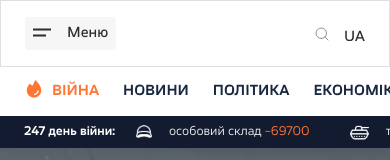
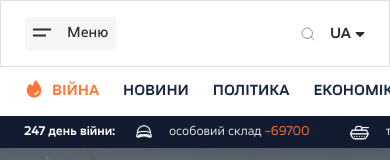
Before and after one commit to ihnatenkoo/News-Portal, a React (Vite) app: page / in a window 390 px wide. Shown: the top 160 px of the page. Built offline with nearby package versions, Linux system fonts and the light colour scheme.

Commit message:
Impl: open lang bar in header mobile

```diff
--- a/src/components/Header/TopBar/TopBar.module.scss
+++ b/src/components/Header/TopBar/TopBar.module.scss
@@ -98,18 +98,27 @@
 		}
 
 		.languages {
-			display: flex;
-			gap: 0 16px;
 			font-weight: 500;
 			font-size: 14px;
-			color: #b0b0b0;
+			color: var(--black);
 
-			span {
-				cursor: pointer;
+			&__title {
+				display: none;
+				font-weight: 600;
 			}
 
-			span.active {
-				color: var(--black);
+			&__list {
+				display: flex;
+				gap: 0 16px;
+
+				li {
+					color: #b0b0b0;
+					cursor: pointer;
+				}
+
+				li.active {
+					color: var(--black);
+				}
 			}
 		}
 	}
@@ -181,9 +190,24 @@
 			}
 
 			.languages {
-				flex-direction: column;
-				max-height: 14px;
+				padding-top: 2px;
+				max-height: 24px;
 				overflow: hidden;
+
+				&__title {
+					display: flex;
+					gap: 0 4px;
+					align-items: center;
+				}
+
+				&__list {
+					flex-direction: column;
+				}
+
+				&.open {
+					overflow: visible;
+					height: 200px;
+				}
 			}
 		}
 
--- a/src/components/Header/TopBar/TopBar.tsx
+++ b/src/components/Header/TopBar/TopBar.tsx
@@ -8,15 +8,21 @@ const languages = [
 ];
 
 const TopBar: FC = () => {
-	const [activeLanguage, setActiveLanguage] = useState('UA');
-	const [isInputVisible, setIsInputVisible] = useState(false);
+	const [activeLanguage, setActiveLanguage] = useState<string>('UA');
+	const [isInputVisible, setIsInputVisible] = useState<boolean>(false);
+	const [isLangOpen, setIsLangOpen] = useState<boolean>(false);
+
+	const onToggleInputVisible = (): void => {
+		setIsInputVisible((prev) => !prev);
+	};
 
 	const onChangeLanguage = (value: string): void => {
 		setActiveLanguage(value);
+		setIsLangOpen(false);
 	};
 
-	const onToggleInputVisible = (): void => {
-		setIsInputVisible((prev) => !prev);
+	const onToggleLangVisible = (): void => {
+		setIsLangOpen((prev) => !prev);
 	};
 
 	return (
@@ -53,16 +59,22 @@ const TopBar: FC = () => {
 
 				<div className={s.divider}></div>
 
-				<div className={s.languages}>
-					{languages.map((l) => (
-						<span
-							key={l.id}
-							className={cn({ [s.active]: activeLanguage === l.name })}
-							onClick={() => onChangeLanguage(l.name)}
-						>
-							{l.name}
-						</span>
-					))}
+				<div className={cn(s.languages, { [s.open]: isLangOpen })}>
+					<p className={s.languages__title} onClick={onToggleLangVisible}>
+						{activeLanguage}
+						<img src="/icons/lang-arrow.svg" alt="arrow" />
+					</p>
+					<ul className={s.languages__list}>
+						{languages.map((lang) => (
+							<li
+								key={lang.id}
+								className={cn({ [s.active]: activeLanguage === lang.name })}
+								onClick={() => onChangeLanguage(lang.name)}
+							>
+								{lang.name}
+							</li>
+						))}
+					</ul>
 				</div>
 			</div>
 		</nav>
--- a/src/components/IntroBlock/IntroBlock.tsx
+++ b/src/components/IntroBlock/IntroBlock.tsx
@@ -37,7 +37,7 @@ const sliderPubsData = [
 ];
 
 const IntroBlock: FC = () => {
-	const [activePub, setActivePub] = useState(1);
+	const [activePub, setActivePub] = useState<number>(1);
 
 	useEffect(() => {
 		const interval = setInterval(() => onChangePub(activePub + 1), 3000);
--- a/src/components/VideoBlock/VideoBlock.module.scss
+++ b/src/components/VideoBlock/VideoBlock.module.scss
@@ -38,13 +38,13 @@
 	cursor: pointer;
 
 	&_title {
-		font-weight: 600 !important;
-		color: var(--white) !important;
+		font-weight: 600;
+		color: var(--white);
 	}
 
 	&_date {
 		margin: 32px 0 24px;
-		color: var(--white) !important;
+		color: var(--white);
 	}
 }
 
@@ -61,11 +61,11 @@
 
 		&_date {
 			margin: 16px 0 8px;
-			color: var(--white) !important;
+			color: var(--white);
 		}
 
 		&_title {
-			color: var(--white) !important;
+			color: var(--white);
 		}
 	}
 }
--- a/src/components/asides/AllNews/AllNews.tsx
+++ b/src/components/asides/AllNews/AllNews.tsx
@@ -92,7 +92,7 @@ const articles = [
 ];
 
 const AllNews: FC = () => {
-	const [activeCategory, setActiveCategory] = useState('Всi');
+	const [activeCategory, setActiveCategory] = useState<string>('Всi');
 
 	return (
 		<aside className={s.aside}>
```
Also changed, not shown: public/icons/lang-arrow.svg (added).
